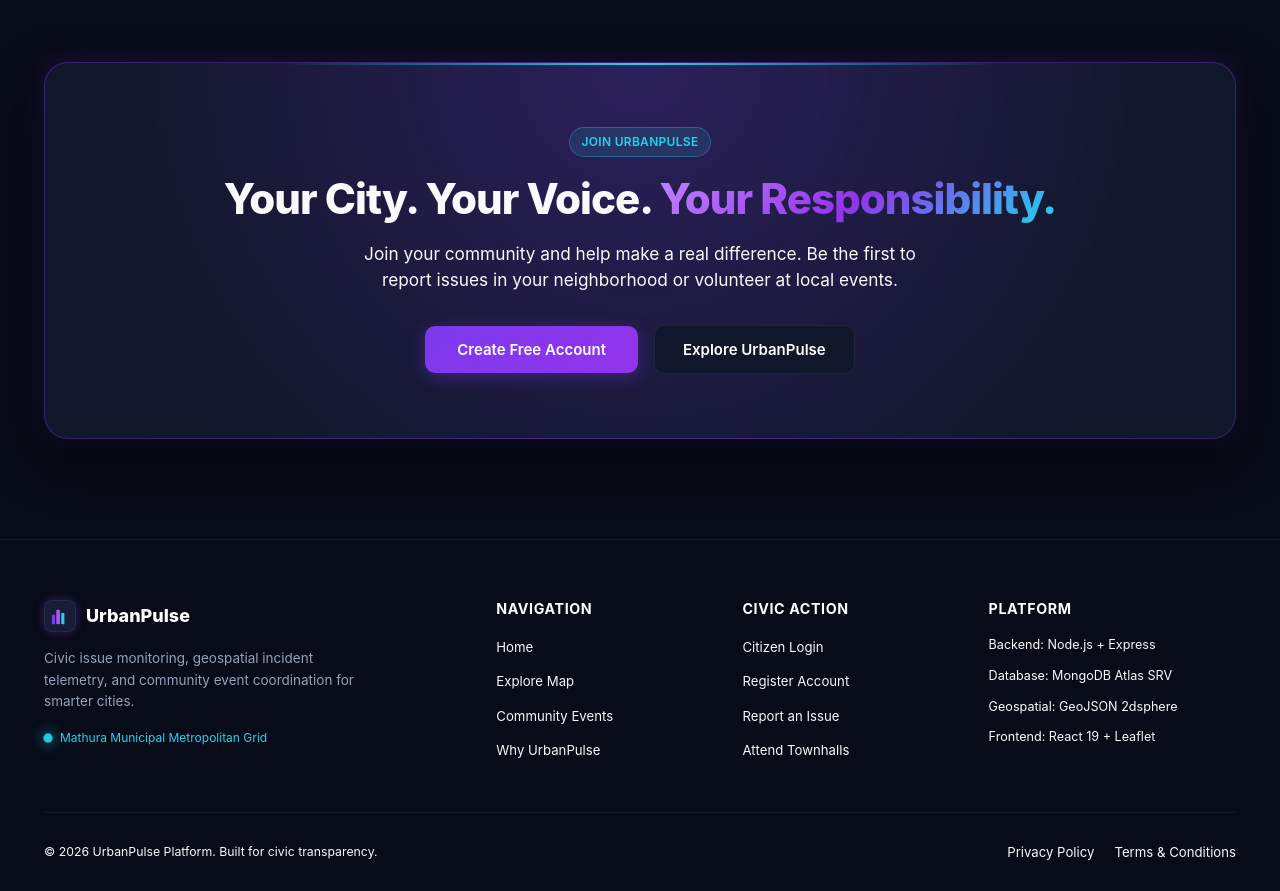
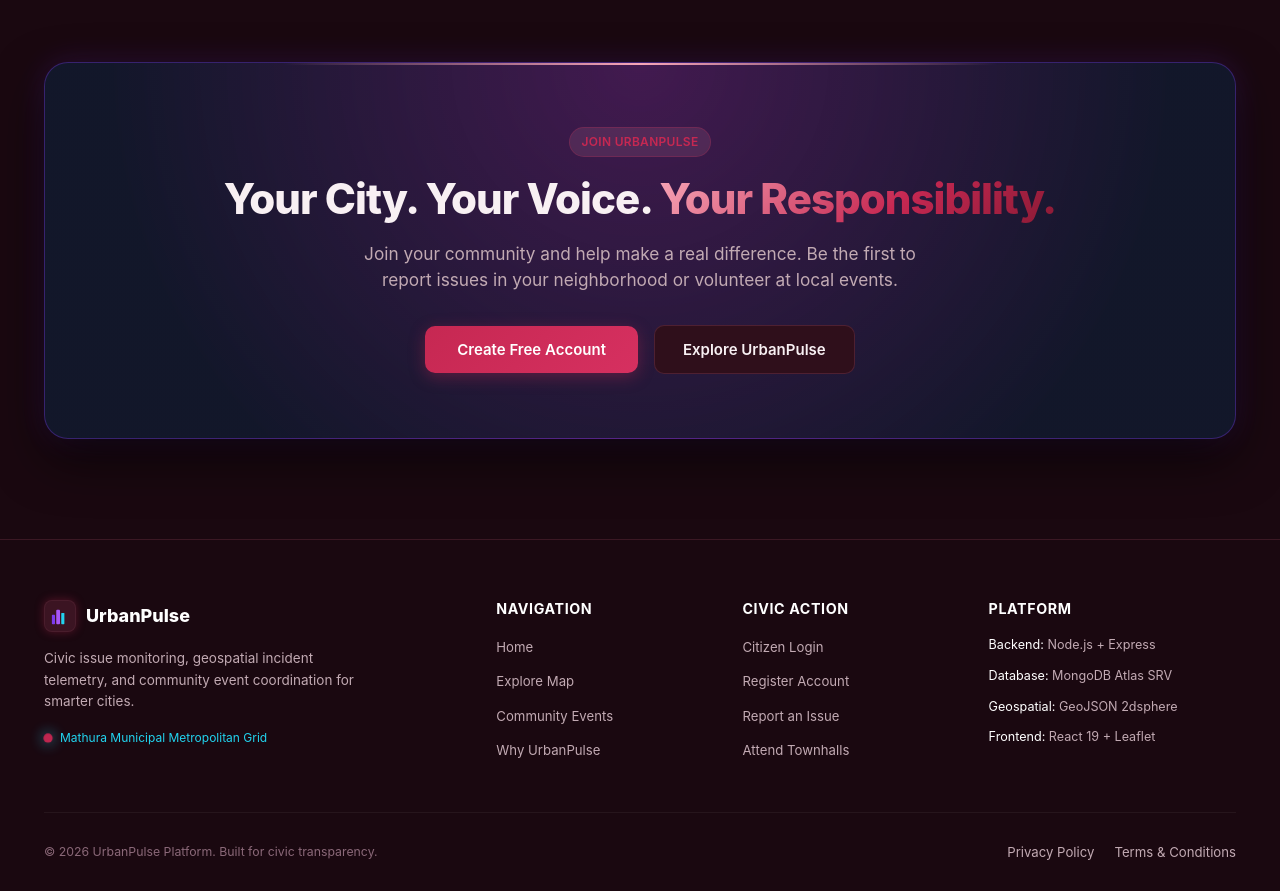
Before and after one commit to codeWithAdarsh14/UrbanPulse, a React (Vite) app in the folder client/: page / in a window 1280 px wide. Shown: the part 3920-4811 px from the top of the page. Built offline with nearby package versions, Linux system fonts and the light colour scheme; no server answers.

Commit message:
feat(theme): add rose crimson light and dark themes

```diff
--- a/client/src/index.css
+++ b/client/src/index.css
@@ -1,89 +1,205 @@
 @import './landing.css';
 
 /* ============================================================
-   UrbanPulse 2.0 — Global Design System & Base Tokens
-   Theme: Dark Premium Civic-Tech SaaS
+   UrbanPulse — Luxury Rose Crimson Design System
+   Global CSS Variables & Base Tokens
+   Theme-aware: applies to [data-theme="light"] and [data-theme="dark"]
    ============================================================ */
 
+/* ── DARK THEME (default) ── */
+:root,
+[data-theme="dark"] {
+  /* Core Backgrounds */
+  --up-bg:          #1A0810;
+  --up-bg-secondary:#2F0F1B;
+  --up-sidebar:     #1A0810;
+  --up-card:        #2F0F1B;
+  --up-surface:     #3B1422;
+  --up-surface-2:   #4A1A2E;
+  --up-elevated:    #3B1422;
+
+  /* Primary Rose Crimson Accents */
+  --up-accent:      #C62852;
+  --up-accent-hover:#D63060;
+  --up-accent-soft: rgba(198, 40, 82, 0.15);
+  --up-accent-border: rgba(198, 40, 82, 0.4);
+  --up-rose:        #F7A6B7;
+  --up-rose-soft:   rgba(247, 166, 183, 0.12);
+
+  /* Status Colors (preserve across themes) */
+  --up-green:       #10B981;
+  --up-green-bg:    rgba(16, 185, 129, 0.12);
+  --up-amber:       #F59E0B;
+  --up-amber-bg:    rgba(245, 158, 11, 0.12);
+  --up-red:         #EF4444;
+  --up-red-bg:      rgba(239, 68, 68, 0.12);
+  --up-blue:        #60A5FA;
+  --up-blue-bg:     rgba(96, 165, 250, 0.12);
+
+  /* Text Hierarchy */
+  --up-text:        #F8F0F3;
+  --up-text-2:      #C2AAB3;
+  --up-text-3:      #8A6878;
+  --up-text-muted:  #8A6878;
+  --up-text-h:      #F8F0F3;
+
+  /* Borders */
+  --up-border:      rgba(82, 35, 51, 0.6);
+  --up-border-2:    rgba(82, 35, 51, 0.9);
+  --up-border-accent: rgba(198, 40, 82, 0.4);
+
+  /* Shadows */
+  --up-shadow-sm:   0 1px 3px rgba(0,0,0,0.5), 0 1px 2px rgba(0,0,0,0.3);
+  --up-shadow:      0 4px 16px rgba(0,0,0,0.6), 0 1px 4px rgba(0,0,0,0.3);
+  --up-shadow-md:   0 8px 24px rgba(0,0,0,0.65);
+  --up-shadow-lg:   0 16px 48px rgba(0,0,0,0.75), 0 4px 12px rgba(0,0,0,0.4);
+
+  /* Backward-compatibility aliases */
+  --text:           var(--up-text);
+  --text-2:         var(--up-text-2);
+  --bg:             var(--up-bg);
+  --bg-2:           var(--up-sidebar);
+  --bg-3:           var(--up-card);
+  --bg-4:           var(--up-surface);
+  --border:         var(--up-border);
+  --border-2:       var(--up-border-2);
+  --accent:         var(--up-accent);
+  --accent-bg:      var(--up-accent-soft);
+  --accent-border:  var(--up-accent-border);
+  --code-bg:        var(--up-card);
+  --shadow:         var(--up-shadow);
+  --sans:           var(--up-font);
+  --heading:        var(--up-font);
+  --mono:           var(--up-font-mono);
+
+  /* Legacy landing variables */
+  --up-bg-deep:     #1A0810;
+  --up-bg-secondary-deep: #2F0F1B;
+  --up-card-hover:  #4A1A2E;
+  --up-border-light: rgba(82, 35, 51, 0.5);
+  --up-purple-primary: #C62852;
+  --up-purple-secondary: #D63060;
+  --up-purple-glow: rgba(198, 40, 82, 0.35);
+  --up-purple-soft: rgba(198, 40, 82, 0.12);
+  --up-cyan-accent: #F7A6B7;
+  --up-cyan-glow:   rgba(247, 166, 183, 0.3);
+  --up-cyan-soft:   rgba(247, 166, 183, 0.12);
+  --up-surface-var: #3B1422;
+  --up-text-secondary: #C2AAB3;
+  --up-text-muted-var: #8A6878;
+  --up-glass-blur:  blur(16px);
+  --up-shadow-elevated: 0 20px 50px rgba(0,0,0,0.6), 0 0 30px rgba(198,40,82,0.1);
+
+  /* color-scheme for browser chrome */
+  color-scheme: dark;
+}
+
+/* ── LIGHT THEME ── */
+[data-theme="light"] {
+  /* Core Backgrounds */
+  --up-bg:          #FFF5F7;
+  --up-bg-secondary:#FDE2E8;
+  --up-sidebar:     #FDE2E8;
+  --up-card:        #FFFFFF;
+  --up-surface:     #FFF5F7;
+  --up-surface-2:   #FDE2E8;
+  --up-elevated:    #FFFFFF;
+
+  /* Primary Rose Crimson Accents */
+  --up-accent:      #C62852;
+  --up-accent-hover:#A8203E;
+  --up-accent-soft: rgba(198, 40, 82, 0.1);
+  --up-accent-border: rgba(198, 40, 82, 0.3);
+  --up-rose:        #F7A6B7;
+  --up-rose-soft:   rgba(247, 166, 183, 0.2);
+
+  /* Status Colors (same in both themes) */
+  --up-green:       #059669;
+  --up-green-bg:    rgba(5, 150, 105, 0.1);
+  --up-amber:       #D97706;
+  --up-amber-bg:    rgba(217, 119, 6, 0.1);
+  --up-red:         #DC2626;
+  --up-red-bg:      rgba(220, 38, 38, 0.1);
+  --up-blue:        #2563EB;
+  --up-blue-bg:     rgba(37, 99, 235, 0.1);
+
+  /* Text Hierarchy */
+  --up-text:        #33212A;
+  --up-text-2:      #806A73;
+  --up-text-3:      #A08090;
+  --up-text-muted:  #A08090;
+  --up-text-h:      #33212A;
+
+  /* Borders */
+  --up-border:      #F1DCE2;
+  --up-border-2:    #E8C5D0;
+  --up-border-accent: rgba(198, 40, 82, 0.3);
+
+  /* Shadows */
+  --up-shadow-sm:   0 1px 3px rgba(51, 33, 42, 0.08), 0 1px 2px rgba(51, 33, 42, 0.05);
+  --up-shadow:      0 4px 16px rgba(51, 33, 42, 0.1), 0 1px 4px rgba(51, 33, 42, 0.06);
+  --up-shadow-md:   0 8px 24px rgba(51, 33, 42, 0.12);
+  --up-shadow-lg:   0 16px 48px rgba(51, 33, 42, 0.15), 0 4px 12px rgba(51, 33, 42, 0.08);
+
+  /* Backward-compatibility aliases */
+  --text:           var(--up-text);
+  --text-2:         var(--up-text-2);
+  --bg:             var(--up-bg);
+  --bg-2:           var(--up-sidebar);
+  --bg-3:           var(--up-card);
+  --bg-4:           var(--up-surface);
+  --border:         var(--up-border);
+  --border-2:       var(--up-border-2);
+  --accent:         var(--up-accent);
+  --accent-bg:      var(--up-accent-soft);
+  --accent-border:  var(--up-accent-border);
+  --code-bg:        var(--up-surface);
+  --shadow:         var(--up-shadow);
+
+  /* Legacy landing variables */
+  --up-bg-deep:     #FFF5F7;
+  --up-bg-secondary-deep: #FDE2E8;
+  --up-card-hover:  #FDE2E8;
+  --up-border-light: rgba(241, 220, 226, 0.8);
+  --up-purple-primary: #C62852;
+  --up-purple-secondary: #D63060;
+  --up-purple-glow: rgba(198, 40, 82, 0.25);
+  --up-purple-soft: rgba(198, 40, 82, 0.1);
+  --up-cyan-accent: #C62852;
+  --up-cyan-glow:   rgba(198, 40, 82, 0.2);
+  --up-cyan-soft:   rgba(198, 40, 82, 0.1);
+  --up-surface-var: #FDE2E8;
+  --up-text-secondary: #806A73;
+  --up-text-muted-var: #A08090;
+  --up-glass-blur:  blur(16px);
+  --up-shadow-elevated: 0 20px 50px rgba(51,33,42,0.15), 0 0 30px rgba(198,40,82,0.08);
+
+  color-scheme: light;
+}
+
+/* ── Shared design tokens (same in both themes) ── */
 :root {
-  /* ── Core Color Tokens ── */
-  --up-bg: #080B18;
-  --up-sidebar: #0C1024;
-  --up-card: #11172B;
-  --up-surface: #171D35;
-  --up-surface-2: #1D2545;
-  --up-surface-3: #242E54;
-
-  /* ── Accent & Vibrancy ── */
-  --up-accent: #7838F5;
-  --up-violet: #A855F7;
-  --up-cyan: #22D3EE;
-
-  /* ── Status Colors ── */
-  --up-green: #10B981;
-  --up-amber: #F59E0B;
-  --up-red: #EF4444;
-
-  /* ── Text Hierarchy ── */
-  --up-text: #F8FAFC;
-  --up-text-2: #94A3B8;
-  --up-text-3: #64748B;
-  --up-text-h: #F8FAFC;
-
-  /* ── Borders & Outlines ── */
-  --up-border: rgba(255, 255, 255, 0.06);
-  --up-border-2: rgba(255, 255, 255, 0.1);
-  --up-border-accent: rgba(120, 56, 245, 0.4);
-
-  /* ── Accent Soft Fills & Glows ── */
-  --up-accent-bg: rgba(120, 56, 245, 0.12);
-  --up-accent-border: rgba(120, 56, 245, 0.35);
-  --up-accent-glow: rgba(120, 56, 245, 0.3);
-  --up-violet-bg: rgba(168, 85, 247, 0.12);
-  --up-cyan-bg: rgba(34, 211, 238, 0.12);
-  --up-green-bg: rgba(16, 185, 129, 0.12);
-  --up-amber-bg: rgba(245, 158, 11, 0.12);
-  --up-red-bg: rgba(239, 68, 68, 0.12);
-
-  /* ── Shadows ── */
-  --up-shadow-sm: 0 1px 3px rgba(0, 0, 0, 0.4), 0 1px 2px rgba(0, 0, 0, 0.2);
-  --up-shadow: 0 4px 16px rgba(0, 0, 0, 0.45), 0 1px 4px rgba(0, 0, 0, 0.25);
-  --up-shadow-md: 0 8px 24px rgba(0, 0, 0, 0.55);
-  --up-shadow-lg: 0 16px 48px rgba(0, 0, 0, 0.65), 0 4px 12px rgba(0, 0, 0, 0.35);
-  --up-shadow-glow: 0 0 30px rgba(120, 56, 245, 0.25);
-  --up-shadow-cyan: 0 0 30px rgba(34, 211, 238, 0.2);
-
-  /* ── Border Radii ── */
-  --up-r-xs: 4px;
-  --up-r-sm: 6px;
-  --up-r: 10px;
-  --up-r-md: 10px;
-  --up-r-lg: 14px;
-  --up-r-xl: 18px;
-  --up-r-2xl: 24px;
-  --up-r-full: 9999px;
-
-  /* ── Typography Fonts ── */
-  --up-font: 'Inter', -apple-system, BlinkMacSystemFont, 'Segoe UI', Roboto, Helvetica, Arial, sans-serif;
+  /* Typography */
+  --up-font:      'Inter', -apple-system, BlinkMacSystemFont, 'Segoe UI', Roboto, Helvetica, Arial, sans-serif;
   --up-font-mono: 'JetBrains Mono', 'Fira Code', ui-monospace, SFMono-Regular, Menlo, Monaco, Consolas, monospace;
 
-  /* ── Backward-Compatibility Aliases ── */
-  --text: var(--up-text);
-  --text-2: var(--up-text-2);
-  --bg: var(--up-bg);
-  --bg-2: var(--up-sidebar);
-  --bg-3: var(--up-card);
-  --bg-4: var(--up-surface);
-  --border: var(--up-border);
-  --border-2: var(--up-border-2);
-  --accent: var(--up-accent);
-  --accent-bg: var(--up-accent-bg);
-  --accent-border: var(--up-accent-border);
-  --code-bg: var(--up-card);
-  --shadow: var(--up-shadow);
-  --sans: var(--up-font);
-  --heading: var(--up-font);
-  --mono: var(--up-font-mono);
+  /* Border Radii */
+  --up-r-xs:    4px;
+  --up-r-sm:    6px;
+  --up-r:       10px;
+  --up-r-md:    10px;
+  --up-r-lg:    14px;
+  --up-r-xl:    18px;
+  --up-r-2xl:   24px;
+  --up-r-full:  9999px;
+
+  /* Legacy radius aliases for landing.css */
+  --up-radius-sm:   6px;
+  --up-radius-md:   10px;
+  --up-radius-lg:   16px;
+  --up-radius-xl:   22px;
+  --up-radius-2xl:  24px;
+  --up-radius-full: 9999px;
 }
 
 /* ── Reset ── */
@@ -96,7 +212,7 @@
 html {
   font-size: 15px;
   background-color: var(--up-bg);
-  color-scheme: dark;
+  transition: background-color 0.25s ease, color 0.25s ease;
 }
 
 body {
@@ -110,6 +226,7 @@ body {
   -webkit-font-smoothing: antialiased;
   -moz-osx-font-smoothing: grayscale;
   overflow-x: hidden;
+  transition: background-color 0.25s ease, color 0.25s ease;
 }
 
 #root {
@@ -138,13 +255,13 @@ p {
 }
 
 a {
-  color: var(--up-violet);
+  color: var(--up-accent);
   text-decoration: none;
   transition: color 0.2s ease;
 }
 
 a:hover {
-  color: var(--up-cyan);
+  color: var(--up-rose);
 }
 
 button {
@@ -164,36 +281,24 @@ input, textarea, select {
   outline: none;
 }
 
-/* ── Custom Scrollbar (6px, dark track, accent thumb) ── */
-::-webkit-scrollbar {
-  width: 6px;
-  height: 6px;
+/* ── Custom Scrollbar ── */
+::-webkit-scrollbar { width: 6px; height: 6px; }
+::-webkit-scrollbar-track { background: var(--up-bg); }
+::-webkit-scrollbar-thumb {
+  background: var(--up-accent-soft);
+  border-radius: var(--up-r-full);
 }
-
-::-webkit-scrollbar-track {
-  background: var(--up-sidebar);
-}
-
-::-webkit-scrollbar-thumb {
-  background: rgba(120, 56, 245, 0.4);
-  border-radius: var(--up-r-full);
-  transition: background 0.2s ease;
-}
-
-::-webkit-scrollbar-thumb:hover {
-  background: var(--up-accent);
-}
-
+::-webkit-scrollbar-thumb:hover { background: var(--up-accent); }
 * {
   scrollbar-width: thin;
-  scrollbar-color: rgba(120, 56, 245, 0.4) var(--up-sidebar);
+  scrollbar-color: var(--up-accent-soft) var(--up-bg);
 }
 
 /* ── Utility Classes ── */
 
-/* Glassmorphism Card */
+/* Rose Crimson Glass Card */
 .up-glass {
-  background: rgba(17, 23, 43, 0.75);
+  background: var(--up-card);
   backdrop-filter: blur(16px);
   -webkit-backdrop-filter: blur(16px);
   border: 1px solid var(--up-border);
@@ -202,23 +307,20 @@ input, textarea, select {
   transition: border-color 0.2s ease, box-shadow 0.2s ease, transform 0.2s ease;
 }
 
-.up-glass:hover {
-  border-color: var(--up-border-2);
+.up-glass:hover { border-color: var(--up-border-2); }
+.up-glass--interactive:hover {
+  transform: translateY(-2px);
+  border-color: var(--up-accent-border);
+  box-shadow: var(--up-shadow-lg);
 }
 
-.up-glass--interactive:hover {
-  transform: translateY(-2px);
-  border-color: rgba(120, 56, 245, 0.4);
-  box-shadow: var(--up-shadow-lg), var(--up-shadow-glow);
-}
-
-/* Skeleton Animated Shimmer */
+/* Skeleton shimmer */
 .skeleton {
   background: linear-gradient(
     90deg,
-    rgba(255, 255, 255, 0.04) 25%,
-    rgba(255, 255, 255, 0.09) 37%,
-    rgba(255, 255, 255, 0.04) 63%
+    var(--up-surface) 25%,
+    var(--up-surface-2) 37%,
+    var(--up-surface) 63%
   );
   background-size: 400% 100%;
   animation: skeleton-shimmer 1.5s ease-in-out infinite;
@@ -226,28 +328,19 @@ input, textarea, select {
 }
 
 @keyframes skeleton-shimmer {
-  0% {
-    background-position: 100% 50%;
-  }
-  100% {
-    background-position: 0 50%;
-  }
+  0%   { background-position: 100% 50%; }
+  100% { background-position: 0 50%; }
 }
 
 /* Spinners */
 @keyframes up-spin {
-  0% {
-    transform: rotate(0deg);
-  }
-  100% {
-    transform: rotate(360deg);
-  }
+  0%   { transform: rotate(0deg); }
+  100% { transform: rotate(360deg); }
 }
 
 .up-spinner {
-  width: 24px;
-  height: 24px;
-  border: 3px solid rgba(120, 56, 245, 0.2);
+  width: 24px; height: 24px;
+  border: 3px solid var(--up-accent-soft);
   border-top-color: var(--up-accent);
   border-radius: 50%;
   animation: up-spin 0.8s linear infinite;
@@ -256,9 +349,8 @@ input, textarea, select {
 }
 
 .up-spinner-sm {
-  width: 16px;
-  height: 16px;
-  border: 2px solid rgba(120, 56, 245, 0.2);
+  width: 16px; height: 16px;
+  border: 2px solid var(--up-accent-soft);
   border-top-color: var(--up-accent);
   border-radius: 50%;
   animation: up-spin 0.8s linear infinite;
@@ -266,49 +358,25 @@ input, textarea, select {
   box-sizing: border-box;
 }
 
-/* ── CSS Animations ── */
+/* ── Animations ── */
 @keyframes fadeUp {
-  from {
-    opacity: 0;
-    transform: translateY(14px);
-  }
-  to {
-    opacity: 1;
-    transform: translateY(0);
-  }
+  from { opacity: 0; transform: translateY(14px); }
+  to   { opacity: 1; transform: translateY(0); }
 }
 
 @keyframes slideIn {
-  from {
-    opacity: 0;
-    transform: translateX(20px);
-  }
-  to {
-    opacity: 1;
-    transform: translateX(0);
-  }
+  from { opacity: 0; transform: translateX(20px); }
+  to   { opacity: 1; transform: translateX(0); }
 }
 
 @keyframes pulse-glow {
-  0%, 100% {
-    box-shadow: 0 0 15px rgba(120, 56, 245, 0.3);
-    border-color: rgba(120, 56, 245, 0.4);
-  }
-  50% {
-    box-shadow: 0 0 28px rgba(168, 85, 247, 0.6);
-    border-color: rgba(168, 85, 247, 0.8);
-  }
+  0%, 100% { box-shadow: 0 0 10px rgba(198, 40, 82, 0.3); }
+  50%       { box-shadow: 0 0 20px rgba(198, 40, 82, 0.6); }
 }
 
 @keyframes counter-up {
-  from {
-    opacity: 0;
-    transform: translateY(6px);
-  }
-  to {
-    opacity: 1;
-    transform: translateY(0);
-  }
+  from { opacity: 0; transform: translateY(6px); }
+  to   { opacity: 1; transform: translateY(0); }
 }
 
 /* ── Prefers Reduced Motion ── */
--- a/client/src/landing.css
+++ b/client/src/landing.css
@@ -1,52 +1,22 @@
 /* ============================================================
-   UrbanPulse — Landing Page Design System & Tokens
+   UrbanPulse — Landing Page Design System & Shared Tokens
+   Rose Crimson theme — reuses global CSS variables from index.css
    ============================================================ */
 
-:root {
-  --up-bg-deep: #080B18;
-  --up-bg-secondary: #10162A;
-  --up-card-hover: #1A233E;
-  --up-border-light: rgba(255, 255, 255, 0.08);
-
-  /* Purples & Cyan */
-  --up-purple-primary: #7C3AED;
-  --up-purple-secondary: #9333EA;
-  --up-purple-glow: rgba(124, 58, 237, 0.35);
-  --up-purple-soft: rgba(124, 58, 237, 0.12);
-  --up-cyan-accent: #22D3EE;
-  --up-cyan-glow: rgba(34, 211, 238, 0.3);
-  --up-cyan-soft: rgba(34, 211, 238, 0.12);
-
-  /* Status Colors */
-  --up-success: #10B981;
-  --up-success-soft: rgba(16, 185, 129, 0.12);
-  --up-warning: #F59E0B;
-  --up-warning-soft: rgba(245, 158, 11, 0.12);
-  --up-error: #EF4444;
-  --up-error-soft: rgba(239, 68, 68, 0.14);
-
-  /* Typography & Structure */
-  --up-font: 'Inter', -apple-system, BlinkMacSystemFont, 'Segoe UI', Roboto, sans-serif;
-  --up-font-mono: 'JetBrains Mono', monospace;
-  --up-radius-sm: 6px;
-  --up-radius-md: 10px;
-  --up-radius-lg: 16px;
-  --up-radius-xl: 22px;
-  --up-radius-full: 9999px;
-}
-
+/* Layout container */
 .up-container {
   max-width: 1240px;
   margin: 0 auto;
   padding: 0 24px;
 }
 
+/* ── Badge utility classes ── */
 .up-badge {
   display: inline-flex;
   align-items: center;
   gap: 6px;
   padding: 5px 12px;
-  border-radius: var(--up-radius-full);
+  border-radius: var(--up-r-full);
   font-size: 0.8rem;
   font-weight: 600;
   letter-spacing: 0.3px;
@@ -54,68 +24,73 @@
 }
 
 .up-badge--purple {
-  background: var(--up-purple-soft);
-  color: #C084FC;
-  border: 1px solid rgba(124, 58, 237, 0.3);
+  background: var(--up-accent-soft);
+  color: var(--up-accent);
+  border: 1px solid var(--up-accent-border);
 }
 
 .up-badge--cyan {
-  background: var(--up-cyan-soft);
-  color: var(--up-cyan-accent);
-  border: 1px solid rgba(34, 211, 238, 0.3);
+  background: var(--up-rose-soft);
+  color: var(--up-accent);
+  border: 1px solid rgba(198, 40, 82, 0.25);
 }
 
 .up-badge--green {
-  background: var(--up-success-soft);
-  color: var(--up-success);
+  background: var(--up-green-bg);
+  color: var(--up-green);
   border: 1px solid rgba(16, 185, 129, 0.3);
 }
 
 .up-badge--amber {
-  background: var(--up-warning-soft);
-  color: var(--up-warning);
+  background: var(--up-amber-bg);
+  color: var(--up-amber);
   border: 1px solid rgba(245, 158, 11, 0.3);
 }
 
 .up-badge--red {
-  background: var(--up-error-soft);
-  color: var(--up-error);
+  background: var(--up-red-bg);
+  color: var(--up-red);
   border: 1px solid rgba(239, 68, 68, 0.3);
 }
 
+/* ── Pulse dot ── */
 .up-pulse-dot {
   width: 8px;
   height: 8px;
   border-radius: 50%;
-  background: var(--up-cyan-accent);
-  box-shadow: 0 0 8px var(--up-cyan-accent);
-  animation: pulse-glow 2s infinite;
+  background: var(--up-accent);
+  box-shadow: 0 0 8px var(--up-accent);
+  animation: pulse-dot-anim 2s infinite;
   display: inline-block;
 }
 
 .up-pulse-dot--green {
-  background: var(--up-success);
-  box-shadow: 0 0 8px var(--up-success);
+  background: var(--up-green);
+  box-shadow: 0 0 8px var(--up-green);
 }
 
-@keyframes pulse-glow {
-  0% { transform: scale(0.95); opacity: 0.8; }
-  50% { transform: scale(1.2); opacity: 1; box-shadow: 0 0 14px currentColor; }
+@keyframes pulse-dot-anim {
+  0%   { transform: scale(0.95); opacity: 0.8; }
+  50%  { transform: scale(1.2);  opacity: 1;   box-shadow: 0 0 14px currentColor; }
   100% { transform: scale(0.95); opacity: 0.8; }
 }
 
+/* ── Text gradient ── */
 .up-text-gradient {
-  background: linear-gradient(135deg, #FFFFFF 0%, #E2E8F0 40%, #A855F7 80%, #22D3EE 100%);
+  background: linear-gradient(135deg, var(--up-text) 0%, var(--up-rose) 60%, var(--up-accent) 100%);
   -webkit-background-clip: text;
   -webkit-text-fill-color: transparent;
+  background-clip: text;
 }
 
 .up-text-gradient-purple {
-  background: linear-gradient(135deg, #C084FC 0%, #9333EA 50%, #22D3EE 100%);
+  background: linear-gradient(135deg, var(--up-rose) 0%, var(--up-accent) 60%, #8B1A35 100%);
   -webkit-background-clip: text;
   -webkit-text-fill-color: transparent;
+  background-clip: text;
 }
 
+/* ── Button system ── */
 .up-btn {
   display: inline-flex;
   align-items: center;
@@ -124,57 +99,58 @@
   padding: 10px 22px;
   font-size: 0.93rem;
   font-weight: 600;
-  border-radius: var(--up-radius-md);
+  border-radius: var(--up-r-md);
   transition: all 0.22s ease;
   white-space: nowrap;
   cursor: pointer;
   border: none;
+  font-family: inherit;
 }
 
 .up-btn--primary {
-  background: linear-gradient(135deg, var(--up-purple-primary) 0%, var(--up-purple-secondary) 100%);
+  background: linear-gradient(135deg, var(--up-accent) 0%, #D63060 100%);
   color: #FFFFFF;
   box-shadow: 0 4px 16px var(--up-purple-glow);
 }
 
 .up-btn--primary:hover {
   transform: translateY(-2px);
-  box-shadow: 0 6px 24px rgba(124, 58, 237, 0.5);
-  filter: brightness(1.1);
+  box-shadow: 0 6px 24px rgba(198, 40, 82, 0.5);
+  filter: brightness(1.08);
 }
 
 .up-btn--secondary {
   background: var(--up-card);
-  color: #FFFFFF;
-  border: 1px solid var(--up-border);
+  color: var(--up-text);
+  border: 1px solid var(--up-border-2);
 }
 
 .up-btn--secondary:hover {
-  background: var(--up-card-hover);
-  border-color: rgba(255, 255, 255, 0.16);
+  background: var(--up-surface-2);
+  border-color: var(--up-accent-border);
   transform: translateY(-2px);
 }
 
 .up-btn--cyan {
-  background: linear-gradient(135deg, #0891B2 0%, var(--up-cyan-accent) 100%);
-  color: #06101E;
+  background: linear-gradient(135deg, var(--up-accent) 0%, #E83A6A 100%);
+  color: #FFFFFF;
   font-weight: 700;
-  box-shadow: 0 4px 18px var(--up-cyan-glow);
+  box-shadow: 0 4px 18px var(--up-purple-glow);
 }
 
 .up-btn--cyan:hover {
   transform: translateY(-2px);
-  box-shadow: 0 6px 26px rgba(34, 211, 238, 0.5);
+  box-shadow: 0 6px 26px rgba(198, 40, 82, 0.5);
 }
 
 .up-btn--ghost {
-  color: #94A3B8;
+  color: var(--up-text-2);
   background: transparent;
 }
 
 .up-btn--ghost:hover {
-  color: #FFFFFF;
-  background: rgba(255, 255, 255, 0.05);
+  color: var(--up-text);
+  background: var(--up-accent-soft);
 }
 
 .up-btn:disabled {
@@ -183,19 +159,28 @@
   transform: none !important;
 }
 
+/* ── Input (shared style) ── */
 .up-input {
   width: 100%;
-  background: rgba(15, 23, 42, 0.7);
-  border: 1px solid rgba(148, 163, 184, 0.2);
+  background: var(--up-surface);
+  border: 1px solid var(--up-border-2);
   border-radius: 10px;
   padding: 11px 14px;
-  color: #F8FAFC;
+  color: var(--up-text);
   font-size: 0.9rem;
   outline: none;
   transition: all 0.2s ease;
 }
 
 .up-input:focus {
-  border-color: #7C3AED;
-  box-shadow: 0 0 0 3px rgba(124, 58, 237, 0.25);
+  border-color: var(--up-accent);
+  box-shadow: 0 0 0 3px var(--up-accent-soft);
 }
+
+/* ── Landing page wrapper ── */
+.up-landing-page {
+  background-color: var(--up-bg);
+  color: var(--up-text);
+  min-height: 100vh;
+  transition: background-color 0.25s ease, color 0.25s ease;
+}
```
Also changed, not shown: client/src/components/Layout/ThemeToggle.jsx (added, +66 -0 lines), client/src/context/ThemeContext.jsx (added, +68 -0 lines).
